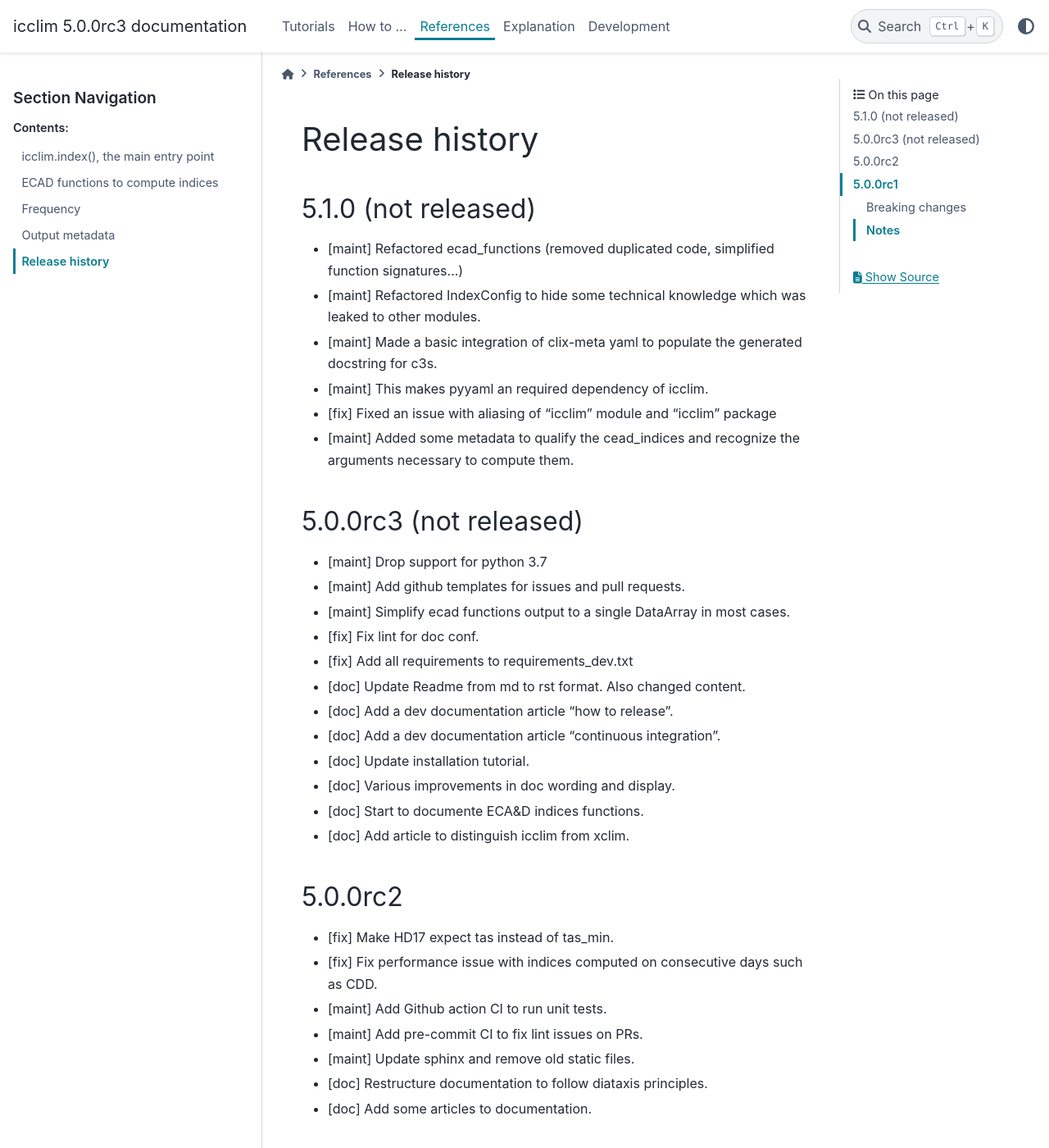
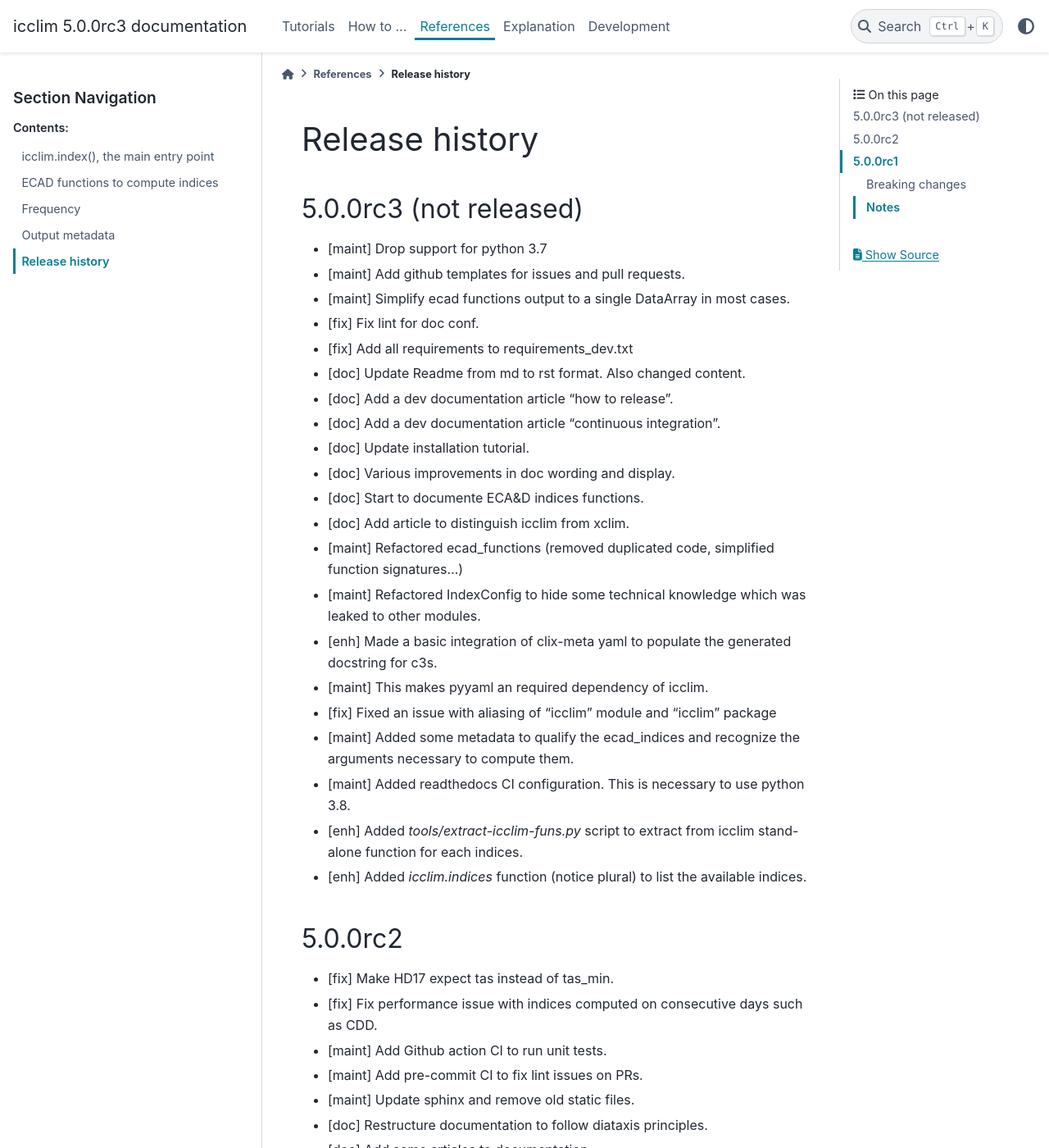
Before and after one commit to cerfacs-globc/icclim, a Sphinx documentation site: the page built from doc/source/references/release_notes.rst, in a window 1280 px wide and 1400 px high. Shown: the whole window at 82% size. Built offline with Sphinx 7.4.7 and the PyData theme 0.15.4, drawn with Linux system fonts in a browser that asks for light colours; some of the changed text lies outside the part shown.

Commit message:
DOC: Update release note
All changes are now under 5.0.0rc3, which
is the targeted official release.

```diff
--- a/doc/source/references/release_notes.rst
+++ b/doc/source/references/release_notes.rst
@@ -1,15 +1,5 @@
 Release history
 ===============
-
-
-5.1.0 (not released)
---------------------
-* [maint] Refactored ecad_functions (removed duplicated code, simplified function signatures...)
-* [maint] Refactored IndexConfig to hide some technical knowledge which was leaked to other modules.
-* [maint] Made a basic integration of clix-meta yaml to populate the generated docstring for c3s.
-* [maint] This makes pyyaml an required dependency of icclim.
-* [fix] Fixed an issue with aliasing of "icclim" module and "icclim" package
-* [maint] Added some metadata to qualify the cead_indices and recognize the arguments necessary to compute them.
 
 
 5.0.0rc3 (not released)
@@ -26,6 +16,15 @@ Release history
 * [doc] Various improvements in doc wording and display.
 * [doc] Start to documente ECA&D indices functions.
 * [doc] Add article to distinguish icclim from xclim.
+* [maint] Refactored ecad_functions (removed duplicated code, simplified function signatures...)
+* [maint] Refactored IndexConfig to hide some technical knowledge which was leaked to other modules.
+* [enh] Made a basic integration of clix-meta yaml to populate the generated docstring for c3s.
+* [maint] This makes pyyaml an required dependency of icclim.
+* [fix] Fixed an issue with aliasing of "icclim" module and "icclim" package
+* [maint] Added some metadata to qualify the ecad_indices and recognize the arguments necessary to compute them.
+* [maint] Added readthedocs CI configuration. This is necessary to use python 3.8.
+* [enh] Added `tools/extract-icclim-funs.py` script to extract from icclim stand-alone function for each indices.
+* [enh] Added `icclim.indices` function (notice plural) to list the available indices.
 
 5.0.0rc2
 --------
@@ -66,11 +65,12 @@ Breaking changes
 ~~~~~~~~~~~~~~~~
 Some utility features of icclim has been removed in 5.0.0.
 This include `util.regrid` module as well as `util.spatial_stat` module.
-For regridding, users are encouraged to try  `xESMF <https://pangeo-xesmf.readthedocs.io/en/latest>`_.
+For regridding, users are encouraged to try `xESMF <https://pangeo-xesmf.readthedocs.io/en/latest>`_ or to use xarray
+selection directly.
 For spatial stats, Xarray provides a `DataArrayWeighted <https://xarray.pydata.org/en/stable/generated/xarray.DataArray.weighted.html>`_
 
 
 Notes
 ~~~~~
-It is highly recommended to use Dask distributed scheduler to fully benefit from the performance improvements of version
-5.0.0.
+It is highly recommended to use Dask (eventually with the distributed scheduler) to fully benefit from the performance
+improvements of version 5.0.0.
```
Also changed, not shown: other parts of doc/source/references/release_notes.rst (+1 -1 lines).
